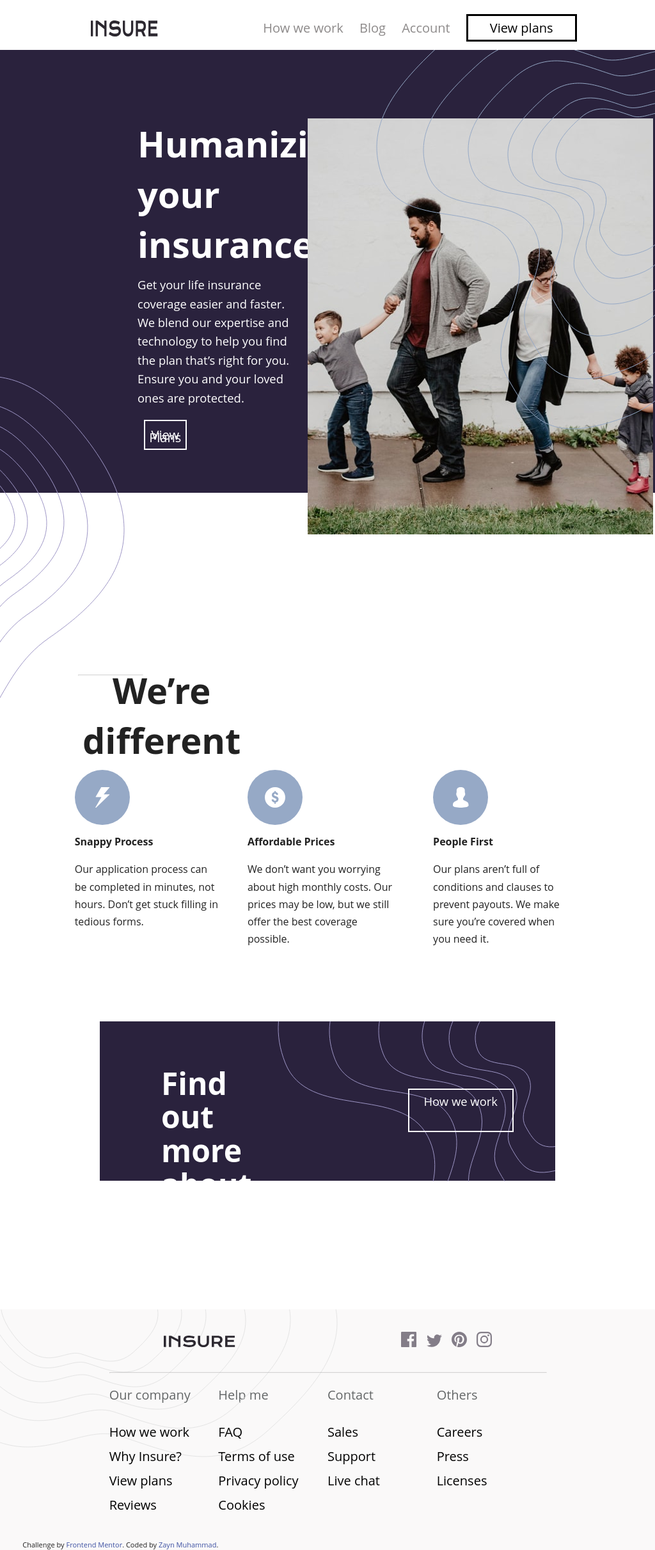
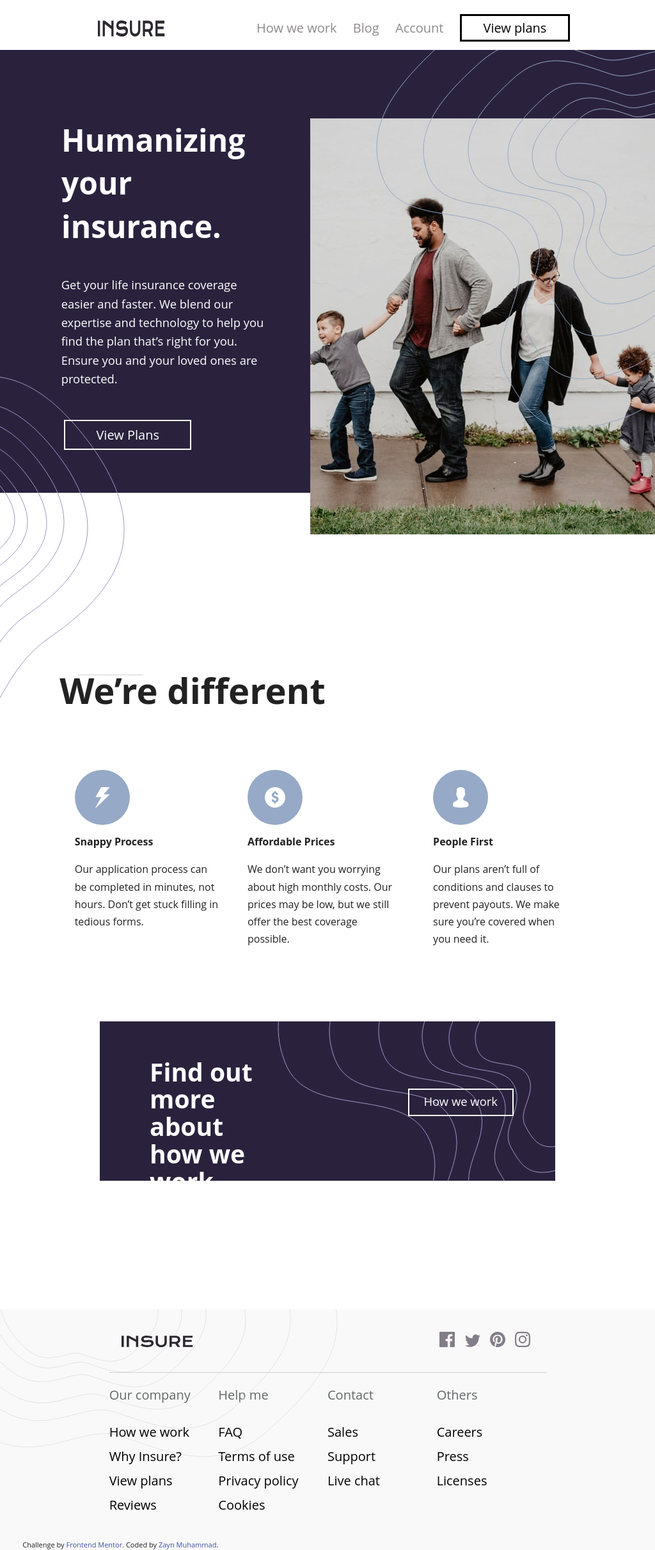
Before and after one commit to ZaynMuhammad/insure_landing_page, a website: page index.html in a window 1024 px wide. Shown: the whole page at 64% size. Drawn offline with Linux system fonts and the light colour scheme.

Commit message:
Fixed some breakpoints where the webpage layout broke

```diff
--- a/sass-boilerplate/stylesheets/abstracts/_variables.scss
+++ b/sass-boilerplate/stylesheets/abstracts/_variables.scss
@@ -69,7 +69,7 @@ $iphone678-plus: 414px !default;
 $tablet: 48em !default;
 /// Container's maximum width
 /// @type Length
-$desktop: 55em !default;
+$desktop: 64em !default;
 
 
 
--- a/sass-boilerplate/stylesheets/layout/_footer.scss
+++ b/sass-boilerplate/stylesheets/layout/_footer.scss
@@ -7,7 +7,7 @@
     padding-top: 120px;
 }
 
-.footer-background {
+.footer-background-mobile {
     position: relative;
     width: 100%;
 }
@@ -36,6 +36,27 @@
     @media screen and (min-width: $iphone678-plus) {
         left: 31%;
     }
+
+    @media screen and (min-width: $tablet) {
+        left: 40%;
+    }
+
+    @media screen and (min-width: 680px) {
+        left: 40%;
+    }
+
+    @media screen and (min-width: 520px) {
+        left: 35%;
+    }
+
+    @media screen and (min-width: 620px) {
+        left: 39%;
+    }
+
+    @media screen and (min-width: 820px) {
+        left: 41%;
+    }
+
 
     li {
         display: inline;
@@ -73,6 +94,10 @@
     }
 }
 
+.footer-background-desktop {
+    display: none;
+}
+
 
 @media all and (min-width: $desktop) {
     @import '_footer_desktop';
--- a/sass-boilerplate/stylesheets/layout/_footer_desktop.scss
+++ b/sass-boilerplate/stylesheets/layout/_footer_desktop.scss
@@ -65,6 +65,14 @@
 
     margin: 0;
     margin-left: 12.8em;
+
+    @media screen and (max-width: 1310px) {
+        margin-left: 11em;
+    }
+
+    @media screen and (max-width: 1140px) {
+        margin-left: 9.5em;
+    }
 }
 
 .social-list {
@@ -79,6 +87,14 @@
                 }
             }
         }
+    }
+
+    @media screen and (max-width: 1310px) {
+        margin-right: 11em;
+    }
+
+    @media screen and (max-width: 1140px) {
+        margin-right: 9.5em;
     }
 }
 
--- a/sass-boilerplate/stylesheets/layout/_header_desktop.scss
+++ b/sass-boilerplate/stylesheets/layout/_header_desktop.scss
@@ -28,8 +28,8 @@
 }
 
 .container {
-    width: 80%;
-    max-width: 1180px;
+    width: 78%;
+    max-width: 1200px;
     margin: 0 auto;
 }
 
--- a/sass-boilerplate/stylesheets/layout/_main-content_desktop.scss
+++ b/sass-boilerplate/stylesheets/layout/_main-content_desktop.scss
@@ -4,6 +4,7 @@
     grid-template-rows: 0 0 repeat(29, 2.95rem);
     gap: 1em;
 }
+
 
 .intro {
     position: static;
@@ -22,6 +23,12 @@
     // margin-left: 1em;
     font-size: 3.5rem;
     margin: 0;
+
+    @media screen and (max-width: 1230px) {
+        font-size: 3rem;
+        grid-column: 1/6;
+        margin-left: 2em;
+    }
 }
 
 .intro-description {
@@ -29,6 +36,11 @@
     grid-row: 7;
     text-align: left;
     font-size: 1.15rem;
+
+    @media screen and (max-width: 1230px) {
+        grid-column: 1/6;
+        margin-left: 5.2em;
+    }
 }
 
 .view-plans {
@@ -40,12 +52,19 @@
     justify-self: center;
     width: 77%;
     border: 2px white solid;
+    justify-self: left;
 
     &:hover {
         text-decoration: none;
         color: black;
         background-color: white;
     }
+
+    @media screen and (max-width: 1230px) {
+        grid-column: 1/3;
+        margin-left: 5em
+    }
+
 }
 
 // ================================================
@@ -108,6 +127,10 @@
     grid-column: 1/6;
     font-size: 3.5rem;
     margin-left: 1.1em;
+
+    @media screen and (max-width: 1280px) {
+        grid-column: 1/7;
+    }
 }
 
 .icons {
@@ -171,6 +194,10 @@
     margin-left: 2em;
     padding-top: 0.8em;
     font-size: 3rem;
+
+    @media screen and (max-width: 1168px) {
+        font-size: 2.44rem;
+    }
 }
 
 .work-link {
```
Also changed, not shown: css/main.css.
